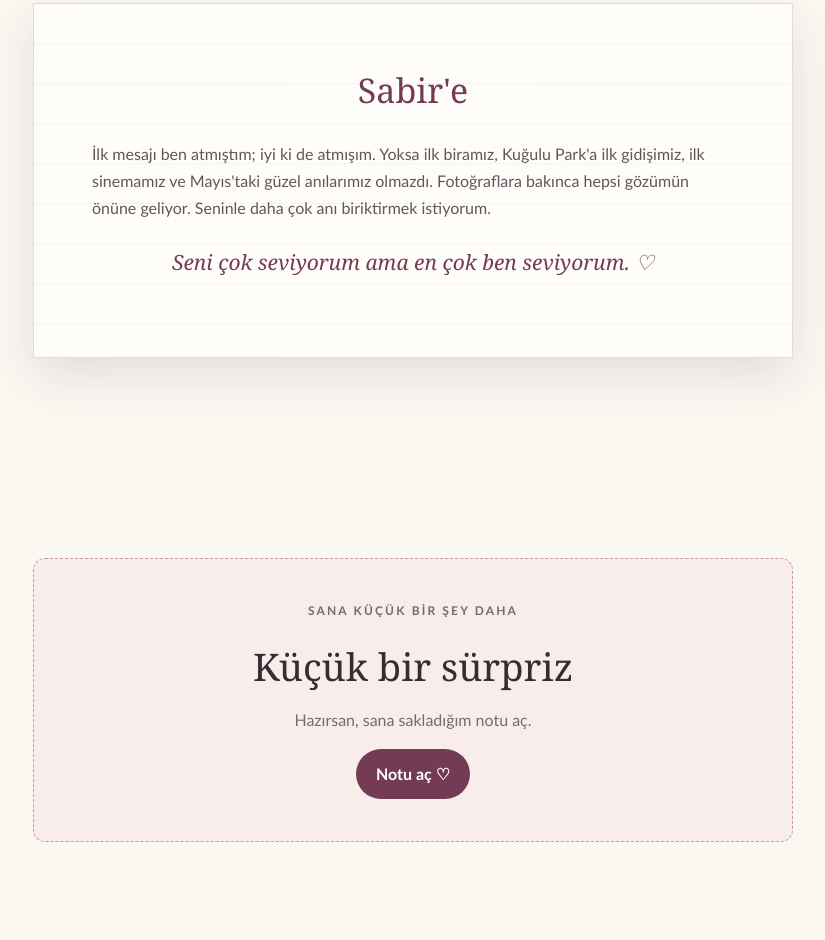
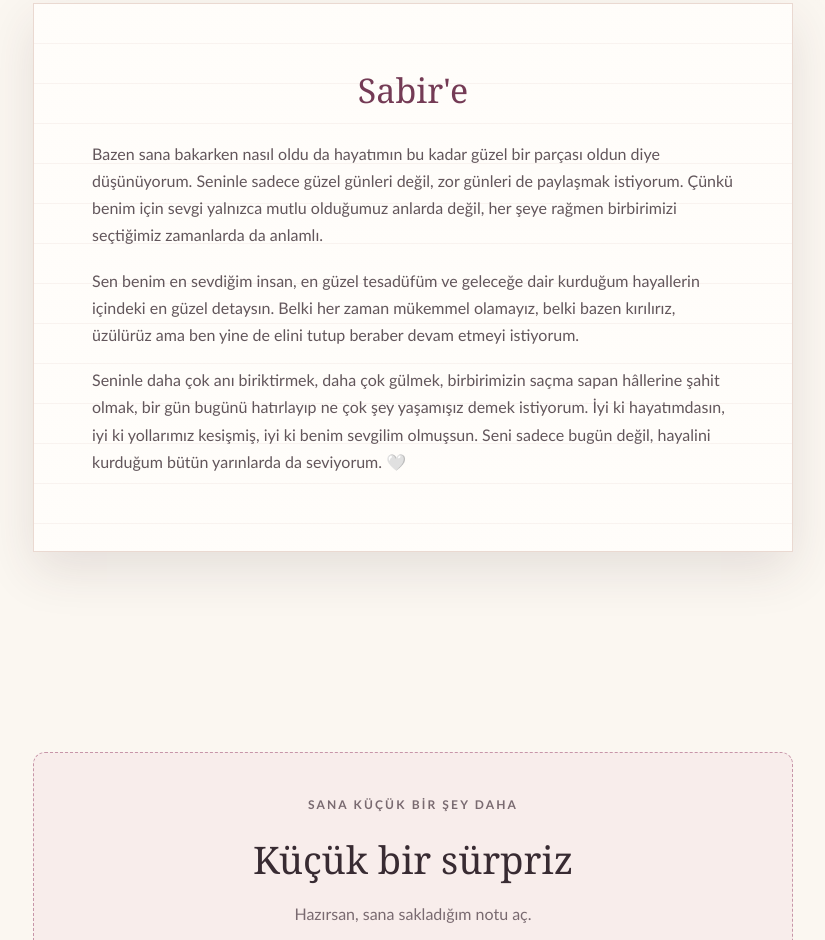
Before and after one commit to kubrariodalkilic/Biricik-sevgilim, a plain HTML site: page index.html in a window 1280 px wide. Shown: the part 4234-5174 px from the top of the page, without its empty margins (227-1052 px from the left). Drawn offline with Linux system fonts and the light colour scheme.

Commit message:
Update the personal note

```diff
--- a/index.html
+++ b/index.html
@@ -730,12 +730,20 @@
       <article class="letter">
         <h2>Sabir'e</h2>
         <p>
-          İlk mesajı ben atmıştım; iyi ki de atmışım. Yoksa ilk biramız,
-          Kuğulu Park'a ilk gidişimiz, ilk sinemamız ve Mayıs'taki güzel
-          anılarımız olmazdı. Fotoğraflara bakınca hepsi gözümün önüne geliyor.
-          Seninle daha çok anı biriktirmek istiyorum.
+          Bazen sana bakarken nasıl oldu da hayatımın bu kadar güzel bir parçası oldun diye düşünüyorum.
+          Seninle sadece güzel günleri değil, zor günleri de paylaşmak istiyorum.
+          Çünkü benim için sevgi yalnızca mutlu olduğumuz anlarda değil, her şeye rağmen birbirimizi seçtiğimiz zamanlarda da anlamlı.
         </p>
-        <p class="signoff">Seni çok seviyorum ama en çok ben seviyorum. ♡</p>
+        <p>
+          Sen benim en sevdiğim insan, en güzel tesadüfüm ve geleceğe dair kurduğum hayallerin içindeki en güzel detaysın.
+          Belki her zaman mükemmel olamayız, belki bazen kırılırız, üzülürüz ama ben yine de elini tutup beraber devam etmeyi istiyorum.
+        </p>
+        <p>
+          Seninle daha çok anı biriktirmek, daha çok gülmek, birbirimizin saçma sapan hâllerine şahit olmak,
+          bir gün bugünü hatırlayıp ne çok şey yaşamışız demek istiyorum. İyi ki hayatımdasın,
+          iyi ki yollarımız kesişmiş, iyi ki benim sevgilim olmuşsun. Seni sadece bugün değil,
+          hayalini kurduğum bütün yarınlarda da seviyorum. 🤍
+        </p>
       </article>
     </section>
 
```
